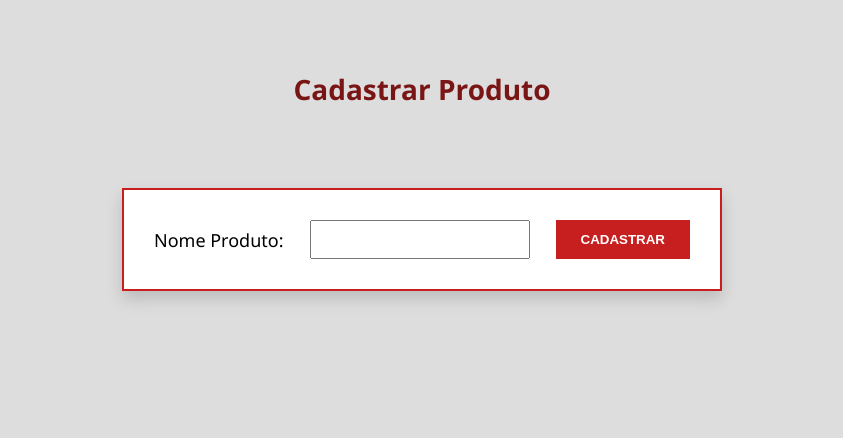
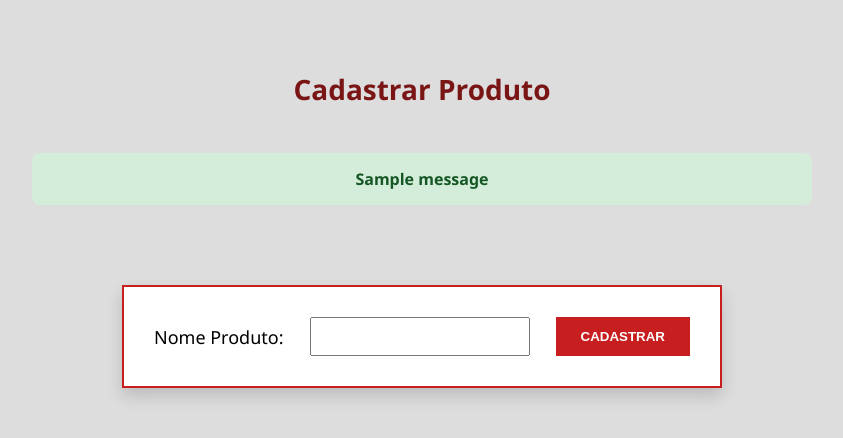
Before and after one commit to xodoticonsultoria/app_xodo_analitics, a Flask app: page /produto in a window 1280 px wide. Shown: the part 85-523 px from the top of the page, without its empty margins (218-1061 px from the left). Run offline with Flask 3, Linux system fonts and the light colour scheme; one stand-in notice (Sample message) is shown; some libraries are stand-ins or nearby versions.

Commit message:
PACK DE ATUUALIZAÇÕES, PDF, MSG DE CADASTRO E RELATORIO, ... INSTAVEL OFICIAL

```diff
--- a/app.py
+++ b/app.py
@@ -1,4 +1,4 @@
-from flask import Flask, render_template, request, redirect, Response
+from flask import Flask, render_template, request, redirect, Response, flash
 import psycopg2
 from datetime import datetime, timedelta
 import os
@@ -11,6 +11,8 @@ from reportlab.platypus import TableStyle
 from io import BytesIO
 
 app = Flask(__name__)
+
+app.secret_key = "xodo_super_secret"
 
 DATABASE_URL = os.getenv("DATABASE_URL")
 
@@ -30,7 +32,7 @@ def gerar_pdf_relatorio(data, tipo):
         cur.execute("""
             SELECT p.nome, o.produzido
             FROM operacao_diaria o
-            JOIN produtos p ON p.id = o.produzido
+            JOIN produtos p ON p.id = o.produto_id
             WHERE o.data = %s AND o.produzido > 0
         """, (data,))
     else:
@@ -50,40 +52,61 @@ def gerar_pdf_relatorio(data, tipo):
 
     styles = getSampleStyleSheet()
 
-    # LOGO
-    logo_path = os.path.join("static", "logo.png")
+    # =========================
+    # LOGO (CAMINHO CORRETO)
+    # =========================
+    logo_path = os.path.join(app.root_path, "static", "logo.png")
+
     if os.path.exists(logo_path):
-        logo = Image(logo_path, width=2*inch, height=0.8*inch)
+        logo = Image(logo_path, width=2*inch, height=1.2*inch)
         elements.append(logo)
 
     elements.append(Spacer(1, 0.3 * inch))
 
-    # TITULO
-    elements.append(Paragraph(f"<b>Relatório {tipo.capitalize()}</b>", styles['Title']))
-    elements.append(Paragraph(f"Data: {data}", styles['Normal']))
-    elements.append(Spacer(1, 0.3 * inch))
+    # =========================
+    # DATA + HORA
+    # =========================
+    agora = datetime.now()
+    data_formatada = agora.strftime("%d/%m/%Y")
+    hora_formatada = agora.strftime("%H:%M")
 
+    elements.append(Paragraph(
+        f"<b>Relatório {tipo.capitalize()}</b>",
+        styles['Title']
+    ))
+
+    elements.append(Paragraph(
+        f"Data: {data_formatada}",
+        styles['Normal']
+    ))
+
+    elements.append(Paragraph(
+        f"Hora: {hora_formatada}",
+        styles['Normal']
+    ))
+
+    elements.append(Spacer(1, 0.4 * inch))
+
+    # =========================
+    # TABELA
+    # =========================
     tabela_dados = [["Produto", "Quantidade"]]
-    total_geral = 0
 
     for item in dados:
         tabela_dados.append([item[0], str(item[1])])
-        total_geral += item[1]
-
-    tabela_dados.append(["TOTAL GERAL", str(total_geral)])
 
     tabela = Table(tabela_dados, colWidths=[4*inch, 1.5*inch])
+
     tabela.setStyle(TableStyle([
-        # Cabeçalho vermelho
-        ('BACKGROUND', (0,0), (-1,0), colors.HexColor("#b71c1c")),
-        ('TEXTCOLOR', (0,0), (-1,0), colors.white),
+        # Cabeçalho vermelho Xodó
+        ('BACKGROUND', (0, 0), (-1, 0), colors.HexColor("#b71c1c")),
+        ('TEXTCOLOR', (0, 0), (-1, 0), colors.white),
 
-        # Total destacado
-        ('BACKGROUND', (0,-1), (-1,-1), colors.HexColor("#ffe6e6")),
-        ('TEXTCOLOR', (0,-1), (-1,-1), colors.red),
+        # Bordas
+        ('GRID', (0, 0), (-1, -1), 1, colors.black),
 
-        ('GRID', (0,0), (-1,-1), 1, colors.black),
-        ('ALIGN',(1,1),(-1,-1),'CENTER'),
+        # Centralizar coluna quantidade
+        ('ALIGN', (1, 1), (-1, -1), 'CENTER'),
     ]))
 
     elements.append(tabela)
@@ -92,7 +115,6 @@ def gerar_pdf_relatorio(data, tipo):
     buffer.seek(0)
 
     return buffer
-
 # ======================================
 # ROTAS
 # ======================================
@@ -180,6 +202,7 @@ def produto():
                 (nome,)
             )
             conn.commit()
+            flash("🎉 Parabéns! Produto salvo com sucesso.")
 
         cur.close()
         conn.close()
--- a/static/style.css
+++ b/static/style.css
@@ -230,3 +230,20 @@ body {
     .grid { grid-template-columns: 1fr; gap: 18px; }
     .container { padding: 0 15px; }
 }
+
+
+.alert-sucesso {
+    background: #d4edda;
+    color: #155724;
+    padding: 15px;
+    margin-bottom: 20px;
+    border-radius: 8px;
+    font-weight: 600;
+    text-align: center;
+    animation: aparecer 0.4s ease;
+}
+
+@keyframes aparecer {
+    from { opacity: 0; transform: translateY(-5px); }
+    to { opacity: 1; transform: translateY(0); }
+}
--- a/templates/cadastrar_produto.html
+++ b/templates/cadastrar_produto.html
@@ -2,6 +2,16 @@
 {% block content %}
 
 <h1 class="titulo">Cadastrar Produto</h1>
+
+{% with messages = get_flashed_messages() %}
+  {% if messages %}
+    {% for message in messages %}
+      <div class="alert-sucesso">
+        {{ message }}
+      </div>
+    {% endfor %}
+  {% endif %}
+{% endwith %}
 
 <form method="POST" action="/produto">
 
```
Also changed, not shown: templates/fechamento.html (+12 -2 lines), templates/producao.html (+7 -2 lines), static/logo.png (renamed from static/logo.jpg).
